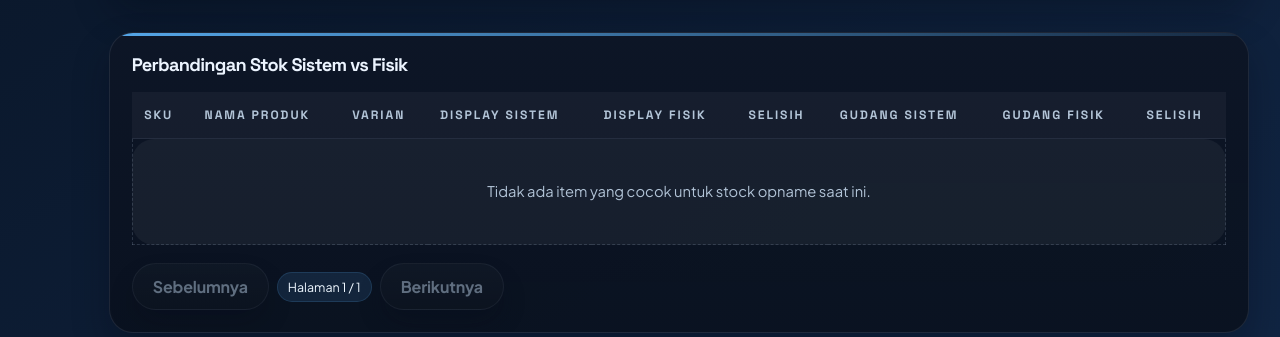
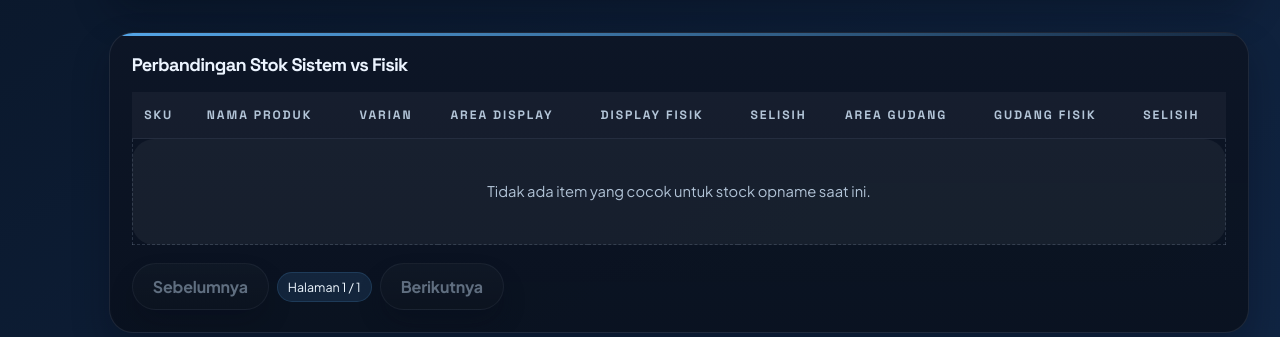
Before and after one commit to cvbjasyogya-glitch/WMS, a Flask app: page /so/ in a window 1280 px wide. Shown: the part 1261-1598 px from the top of the page. Run offline with Flask 3, Linux system fonts and the light colour scheme; the visitor is signed in with stand-in values (Sample User, id 1); data comes from the database, SQL or seed files in the repository; data that the repository does not hold is empty; some libraries are stand-ins or nearby versions.

Commit message:
update fitur

```diff
--- a/templates/stock_opname.html
+++ b/templates/stock_opname.html
@@ -117,10 +117,10 @@
                     <th>SKU</th>
                     <th>Nama Produk</th>
                     <th>Varian</th>
-                    <th>Display Sistem</th>
+                    <th>Area Display</th>
                     <th>Display Fisik</th>
                     <th>Selisih</th>
-                    <th>Gudang Sistem</th>
+                    <th>Area Gudang</th>
                     <th>Gudang Fisik</th>
                     <th>Selisih</th>
                 </tr>
```
